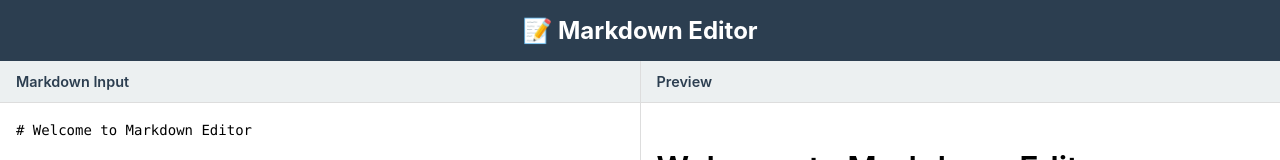
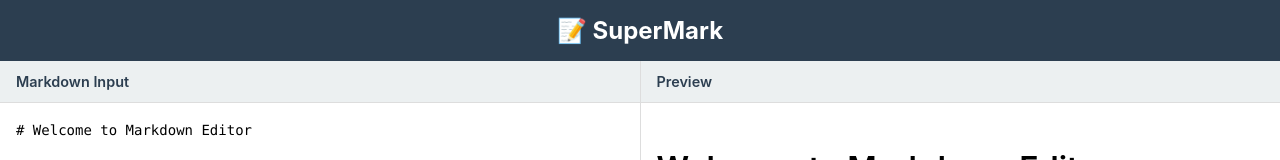
Before and after one commit to rsherk/copilot_test, a website: page src/index.html in a window 1280 px wide. Shown: the top 160 px of the page. Drawn offline with nearby package versions, Linux system fonts and the light colour scheme.

Commit message:
Rename to SuperMark with updated tests

```diff
--- a/src/index.html
+++ b/src/index.html
@@ -3,7 +3,7 @@
 <head>
     <meta charset="UTF-8">
     <meta name="viewport" content="width=device-width, initial-scale=1.0">
-    <title>Markdown Editor</title>
+    <title>SuperMark</title>
     <script src="https://cdn.jsdelivr.net/npm/marked/marked.min.js"></script>
     <script src="https://cdn.jsdelivr.net/npm/dompurify/dist/purify.min.js"></script>
     <style>
@@ -219,7 +219,7 @@
 </head>
 <body>
     <header>
-        <h1>📝 Markdown Editor</h1>
+        <h1>📝 SuperMark</h1>
     </header>
 
     <div class="container">
```
Also changed, not shown: tests/e2e/editor.spec.js (+9 -0 lines).
